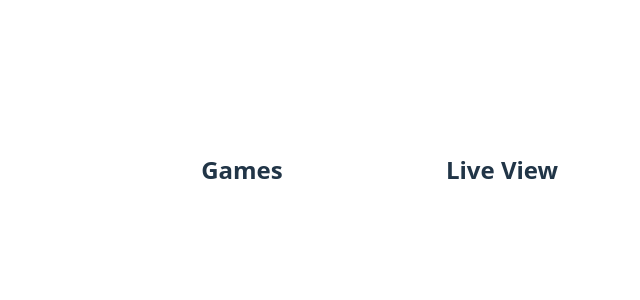
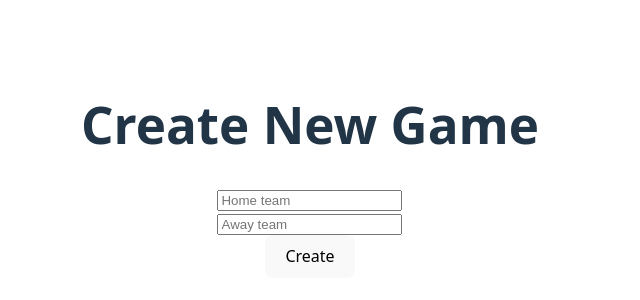
Before and after one commit to Chala751/Live-Football-Scores, a React (Vite) app in the folder client/: page /create in a window 1280 px wide. Shown: the part 230-530 px from the top of the page, without its empty margins (330-970 px from the left). Built offline with nearby package versions, Linux system fonts and the light colour scheme; no server answers.

Commit message:
app updated

```diff
--- a/client/src/App.jsx
+++ b/client/src/App.jsx
@@ -1,23 +1,18 @@
-import React from "react";
-//import GamesList from "./components/GamesList";
-//import LiveView from "./components/LiveView";
-//import useSSE from "./hooks/useSSE";
+import { BrowserRouter, Routes, Route } from "react-router-dom";
+import Home from "./pages/Home";
+import LiveGame from "./pages/LiveGame";
+import CreateGame from "./pages/CreateGame";
 import "./app.css";
 
+
 export default function App() {
- // const { lastEvent, parsedEvent } = useSSE();
-
   return (
-    <div style={{ display: "flex", gap: 24, padding: 24 }}>
-      <div style={{ width: 360 }}>
-        <h2>Games</h2>
-        {/*<GamesList liveEvent={parsedEvent} />*/}
-      </div>
-
-      <div style={{ flex: 1 }}>
-        <h2>Live View</h2>
-        {/*<LiveView liveEvent={parsedEvent} />*/}
-      </div>
-    </div>
+    <BrowserRouter>
+      <Routes>
+        <Route path="/" element={<Home />} />
+        <Route path="/game/:id" element={<LiveGame />} />
+        <Route path="/create" element={<CreateGame />} />
+      </Routes>
+    </BrowserRouter>
   );
 }
--- a/client/src/pages/CreateGame.jsx
+++ b/client/src/pages/CreateGame.jsx
@@ -1,5 +1,5 @@
 import { useState } from "react";
-import { createGame } from "../api/api";
+import { createGame } from "../services/api";
 
 export default function CreateGame() {
   const [homeTeam, setHomeTeam] = useState("");
--- a/client/src/pages/LiveGame.jsx
+++ b/client/src/pages/LiveGame.jsx
@@ -13,21 +13,23 @@ export default function LiveGame() {
     const stream = connectSSE((event) => {
       if (event.type === "noLiveGames") return;
 
-      // update only if event belongs to this game
       if (event._id === id) {
         setGame(event);
       }
     });
 
     return () => closeSSE();
-  }, []);
+  }, [id]);
 
   if (!game) return <p>Loading...</p>;
 
   return (
     <div style={{ padding: 20 }}>
       <h1>{game.homeTeam} vs {game.awayTeam}</h1>
-      <h2>{game.homeScore} - {game.awayScore}</h2>
+
+      <h2>
+        {game.score?.home ?? 0} - {game.score?.away ?? 0}
+      </h2>
 
       <p>Status: {game.status}</p>
     </div>
```
